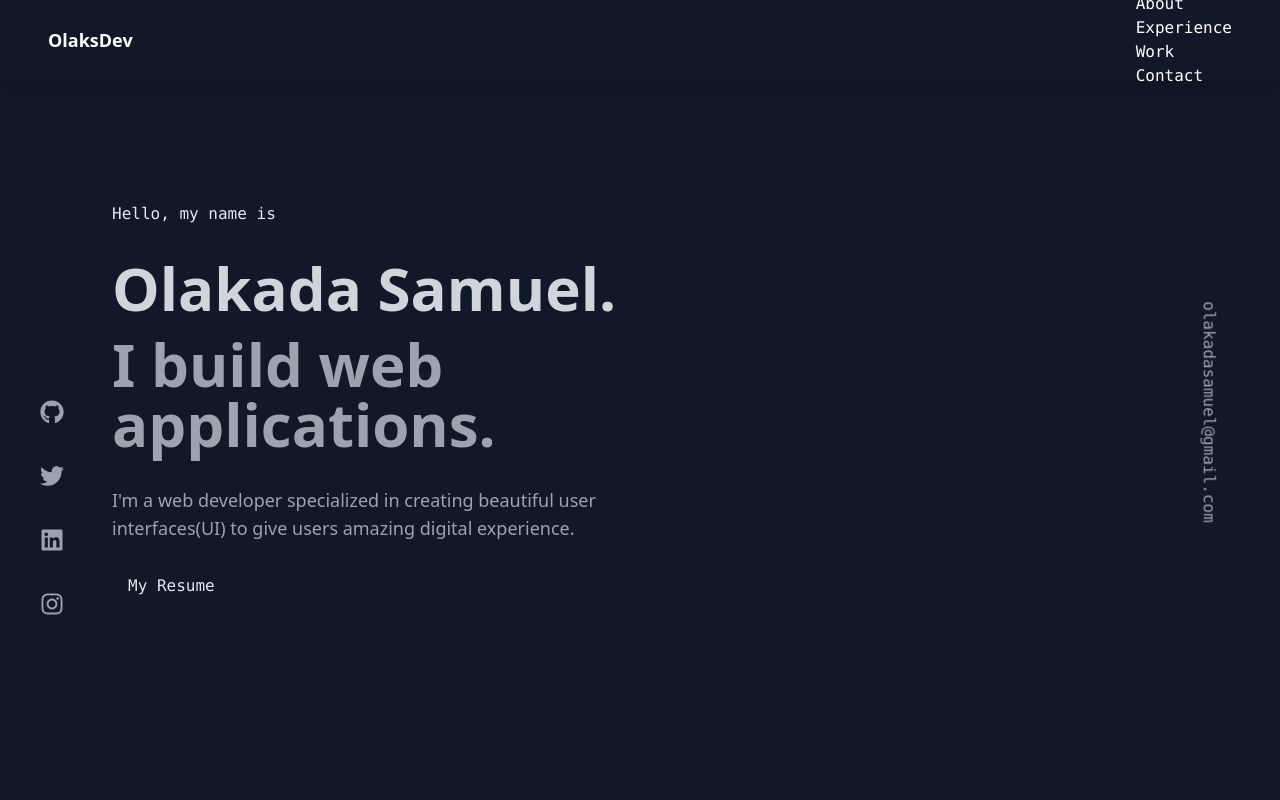
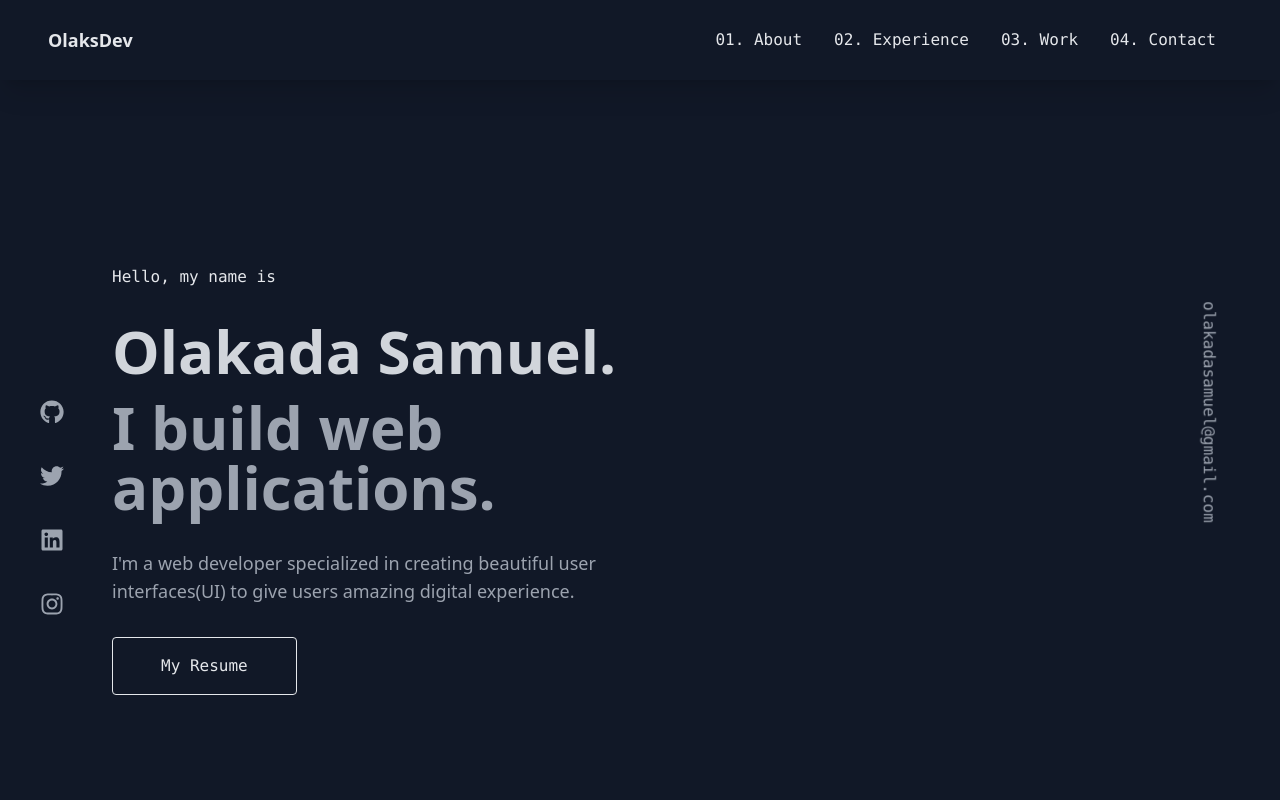
Before and after one commit to olakadasami/myPortfolio, a React (Create React App) app: page / in a window 1280 px wide. Shown: the top 800 px of the page. Built offline with nearby package versions, Linux system fonts and the light colour scheme.

Commit message:
button styles, Nav

```diff
--- a/src/components/About.jsx
+++ b/src/components/About.jsx
@@ -2,7 +2,7 @@ import { FaNodeJs, FaJs, FaPython, FaSass, FaReact } from 'react-icons/fa'
 
 const About = () => {
     return (
-        <div className='px-12 mb-12 max-w-3xl md:px-28 '>
+        <section id='about' className='px-12 mb-12 max-w-3xl md:px-28 '>
             <h2 className='mb-12 font-bold text-gray-200 text-3xl'>About Me</h2>
             <p className='mb-4'>Hello I'm Samuel, Nice to meet you.</p>
             <p className='mb-8'>I'm a student of Chemical Engineering from the University of Port Harcourt. I love creating things that reside on the web space. My interest in web development started around 2018 when I
@@ -19,7 +19,7 @@ const About = () => {
                 <li className='flex items-center gap-2'><FaNodeJs /> NodeJS/ExpressJS</li>
                 <li className='flex items-center gap-2'><FaPython /> Python/Django</li>
             </ul>
-        </div>
+        </section>
     )
 }
 
--- a/src/components/Button.jsx
+++ b/src/components/Button.jsx
@@ -2,9 +2,11 @@ import { Link } from "react-router-dom"
 
 const Button = ({ children, href }) => {
     return (
-        <Link className="px-4 hover:translate-x-4 transition py-2 rounded border-white" to={href}>
-            {children}
-        </Link>
+        <div className="px-12 hover:-translate-y-1 duration-300 border w-fit transition py-4 rounded text-center border-gray-200">
+            <Link className="" to={href}>
+                {children}
+            </Link>
+        </div>
     )
 }
 
--- a/src/components/Contact.jsx
+++ b/src/components/Contact.jsx
@@ -3,9 +3,9 @@ import Button from './Button'
 
 const Contact = () => {
     return (
-        <section className='px-12 text-center py-20 max-w-3xl md:px-28 '>
+        <section id='contact' className='px-12 text-center py-20 max-w-3xl md:px-28 '>
             <h2 className='text-3xl font-bold text-gray-200 mb-8'>Get In Touch</h2>
-            <div className='font-mono text-gray-200'>
+            <div className='font-mono flex justify-center text-gray-200'>
                 <Button href={'mailto:olakadasamuel@gmail.com'}>
                     Say Hello
                 </Button>
--- a/src/components/Experience.jsx
+++ b/src/components/Experience.jsx
@@ -2,7 +2,7 @@ import React from 'react'
 
 const Experience = () => {
     return (
-        <div className='px-12  max-w-3xl md:px-28  py-16'>
+        <section id='experience' className='px-12  max-w-3xl md:px-28  py-16'>
             <h2 className='text-gray-200 font-bold text-3xl mb-8'>Where I've Worked</h2>
 
             <ul className=''>
@@ -11,7 +11,7 @@ const Experience = () => {
                 <li>Dominion Virtual Codes | <em>Intern July 2022 - Date</em>
                 </li>
             </ul>
-        </div>
+        </section>
     )
 }
 
--- a/src/components/Header.jsx
+++ b/src/components/Header.jsx
@@ -3,8 +3,8 @@ import Button from './Button'
 
 const Header = () => {
     return (
-        <div className='h-screen mx-auto'>
-            <div className='absolute top-1/2 max-w-3xl md:px-28 px-12 -translate-y-1/2'>
+        <div className='h-screen mx-auto relative'>
+            <div className='absolute top-1/2 max-w-3xl md:px-28 px-12 z-10 -translate-y-1/2'>
                 <p className='mb-8 font-mono text-gray-200'>
                     Hello, my name is
                 </p>
--- a/src/components/Nav.jsx
+++ b/src/components/Nav.jsx
@@ -5,7 +5,7 @@ import { HashLink } from 'react-router-hash-link';
 const Nav = ({ toogle, navTooogle }) => {
 
     return (
-        <div className='sticky text-white top-0 h-20 flex justify-between items-center px-8 md:px-12 shadow-xl'>
+        <div className='sticky text-gray-200 top-0 h-20 flex justify-between items-center px-8 md:px-12 shadow-xl'>
             <div id="logo" className="font-bold text-lg">
                 OlaksDev
             </div>
@@ -13,30 +13,57 @@ const Nav = ({ toogle, navTooogle }) => {
                 {navTooogle ? <FaTimes size={24} /> : <BiMenu size={28} />}
             </div>
 
-            <div className='font-mono'>
-                <ul>
-                    <li>
-                        <HashLink to={'#about'} >
-                            About
+            <div className='hidden md:block md:min-w-2/3'>
+                <ol className='font-mono flex w-full justify-between'>
+                    <li className='px-4'>
+                        <HashLink to='#about' >
+                            01. About
                         </HashLink>
                     </li>
-                    <li>
-                        <HashLink to={'#experience'} >
-                            Experience
+                    <li className='px-4'>
+                        <HashLink to='#experience' >
+                            02. Experience
                         </HashLink>
                     </li>
-                    <li>
-                        <HashLink to={'#work'} >
-                            Work
+                    <li className='px-4'>
+                        <HashLink to='#work' >
+                            03. Work
                         </HashLink>
                     </li>
-                    <li>
-                        <HashLink to={'#contact'} >
-                            Contact
+                    <li className='px-4'>
+                        <HashLink to='#contact' >
+                            04. Contact
                         </HashLink>
                     </li>
-                </ul>
+                </ol>
             </div>
+
+            {navTooogle && (
+                <div className='w-2/3 h-screen fixed top-20 bg-zinc-900 z-100 right-0 md:hidden'>
+                    <ol className='font-mono  flex flex-col h-full items-center justify-center'>
+                        <li className='p-8'>
+                            <HashLink to='#about' >
+                                01. About
+                            </HashLink>
+                        </li>
+                        <li className='p-8'>
+                            <HashLink to='#experience' >
+                                02. Experience
+                            </HashLink>
+                        </li>
+                        <li className='p-8'>
+                            <HashLink to='#work' >
+                                03. Work
+                            </HashLink>
+                        </li>
+                        <li className='p-8'>
+                            <HashLink to='#contact' >
+                                04. Contact
+                            </HashLink>
+                        </li>
+                    </ol>
+                </div>
+            )}
         </div>
     )
 }
--- a/src/components/Work.jsx
+++ b/src/components/Work.jsx
@@ -2,11 +2,11 @@ import React from 'react'
 
 const Work = () => {
     return (
-        <div className='px-12 py-20  max-w-3xl md:px-28 '>
+        <section id='work' className='px-12 py-20  max-w-3xl md:px-28 '>
             <h2>
                 My Projects
             </h2>
-        </div>
+        </section>
     )
 }
 
```
